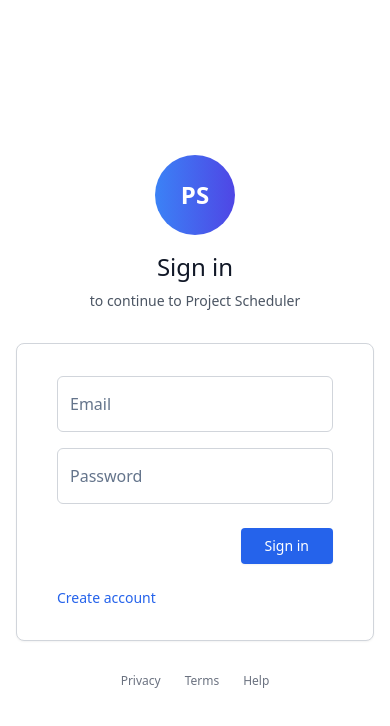
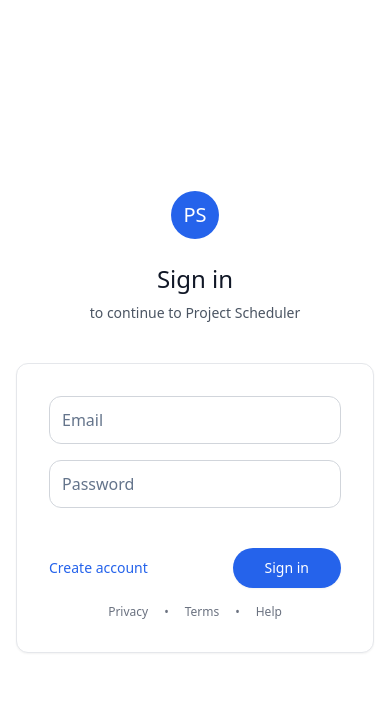
Before and after one commit to Fabazad/avail-time-craft, a React (Vite) app: page /auth in a window 390 px wide. Shown: the top 726 px of the page. Built offline with nearby package versions, Linux system fonts and the light colour scheme.

Commit message:
Refactor UI to modern Google-like design
- Updated all pages and tabs UI to a more modern, Google-inspired design.
- Ensured responsiveness for both computer and mobile views.

```diff
--- a/src/components/ui/tabs.tsx
+++ b/src/components/ui/tabs.tsx
@@ -1,3 +1,4 @@
+
 import * as React from "react"
 import * as TabsPrimitive from "@radix-ui/react-tabs"
 
@@ -12,7 +13,7 @@ const TabsList = React.forwardRef<
   <TabsPrimitive.List
     ref={ref}
     className={cn(
-      "inline-flex h-10 items-center justify-center rounded-md bg-muted p-1 text-muted-foreground",
+      "inline-flex h-10 items-center justify-center rounded-full bg-gray-100 p-1 text-gray-500",
       className
     )}
     {...props}
@@ -27,7 +28,7 @@ const TabsTrigger = React.forwardRef<
   <TabsPrimitive.Trigger
     ref={ref}
     className={cn(
-      "inline-flex items-center justify-center whitespace-nowrap rounded-sm px-3 py-1.5 text-sm font-medium ring-offset-background transition-all focus-visible:outline-none focus-visible:ring-2 focus-visible:ring-ring focus-visible:ring-offset-2 disabled:pointer-events-none disabled:opacity-50 data-[state=active]:bg-background data-[state=active]:text-foreground data-[state=active]:shadow-sm",
+      "inline-flex items-center justify-center whitespace-nowrap rounded-full px-4 py-2 text-sm font-medium ring-offset-background transition-all focus-visible:outline-none focus-visible:ring-2 focus-visible:ring-blue-500 focus-visible:ring-offset-2 disabled:pointer-events-none disabled:opacity-50 data-[state=active]:bg-white data-[state=active]:text-gray-900 data-[state=active]:shadow-sm",
       className
     )}
     {...props}
@@ -42,7 +43,7 @@ const TabsContent = React.forwardRef<
   <TabsPrimitive.Content
     ref={ref}
     className={cn(
-      "mt-2 ring-offset-background focus-visible:outline-none focus-visible:ring-2 focus-visible:ring-ring focus-visible:ring-offset-2",
+      "mt-2 ring-offset-background focus-visible:outline-none focus-visible:ring-2 focus-visible:ring-blue-500 focus-visible:ring-offset-2",
       className
     )}
     {...props}
--- a/src/index.css
+++ b/src/index.css
@@ -1,3 +1,4 @@
+
 @tailwind base;
 @tailwind components;
 @tailwind utilities;
@@ -34,7 +35,7 @@
     --input: 214.3 31.8% 91.4%;
     --ring: 222.2 84% 4.9%;
 
-    --radius: 0.5rem;
+    --radius: 0.75rem;
 
     --sidebar-background: 0 0% 98%;
 
@@ -98,6 +99,21 @@
   }
 
   body {
-    @apply bg-background text-foreground;
+    @apply bg-background text-foreground font-normal;
   }
 }
+
+/* Google-like smooth animations */
+@layer utilities {
+  .transition-smooth {
+    transition: all 0.2s cubic-bezier(0.4, 0, 0.2, 1);
+  }
+
+  .shadow-google {
+    box-shadow: 0 1px 3px 0 rgba(0, 0, 0, 0.1), 0 1px 2px 0 rgba(0, 0, 0, 0.06);
+  }
+
+  .shadow-google-lg {
+    box-shadow: 0 4px 6px -1px rgba(0, 0, 0, 0.1), 0 2px 4px -1px rgba(0, 0, 0, 0.06);
+  }
+}
--- a/src/pages/Auth.tsx
+++ b/src/pages/Auth.tsx
@@ -54,25 +54,26 @@ const Auth = () => {
   };
 
   return (
-    <div className="min-h-screen bg-white flex items-center justify-center p-4">
-      <div className="w-full max-w-sm">
-        {/* Google Logo Area */}
-        <div className="text-center mb-8">
-          <div className="w-20 h-20 mx-auto mb-4 bg-gradient-to-r from-blue-500 to-indigo-600 rounded-full flex items-center justify-center">
-            <span className="text-white text-2xl font-bold">PS</span>
+    <div className="min-h-screen bg-white flex items-center justify-center px-4 py-8">
+      <div className="w-full max-w-md">
+        {/* Logo and Header */}
+        <div className="text-center mb-10">
+          <div className="inline-flex items-center justify-center w-12 h-12 bg-blue-600 rounded-full mb-6">
+            <span className="text-white text-xl font-medium">PS</span>
           </div>
           <h1 className="text-2xl font-normal text-gray-900 mb-2">
-            {isLogin ? 'Sign in' : 'Create your Account'}
+            {isLogin ? 'Sign in' : 'Create your account'}
           </h1>
           <p className="text-sm text-gray-600">
-            {isLogin ? 'to continue to Project Scheduler' : 'to get started with Project Scheduler'}
+            to continue to Project Scheduler
           </p>
         </div>
 
-        {/* Form Card */}
-        <Card className="border border-gray-300 rounded-lg shadow-sm">
-          <CardHeader className="px-10 pt-8 pb-6">
-            <form onSubmit={handleAuth} className="space-y-4">
+        {/* Main Card */}
+        <Card className="border border-gray-200 shadow-sm rounded-lg overflow-hidden">
+          <CardHeader className="px-8 pt-8 pb-0">
+            <form onSubmit={handleAuth} className="space-y-6">
+              <div className="space-y-4">
                 <div>
                   <Input
                     type="email"
@@ -80,7 +81,7 @@ const Auth = () => {
                     value={email}
                     onChange={(e) => setEmail(e.target.value)}
                     required
-                  className="h-14 text-base border-gray-300 rounded-md focus:border-blue-500 focus:ring-1 focus:ring-blue-500 transition-colors"
+                    className="h-12 text-base border-gray-300 rounded-lg focus:border-blue-500 focus:ring-2 focus:ring-blue-100 transition-all"
                   />
                 </div>
 
@@ -92,14 +93,23 @@ const Auth = () => {
                     onChange={(e) => setPassword(e.target.value)}
                     required
                     minLength={6}
-                  className="h-14 text-base border-gray-300 rounded-md focus:border-blue-500 focus:ring-1 focus:ring-blue-500 transition-colors"
+                    className="h-12 text-base border-gray-300 rounded-lg focus:border-blue-500 focus:ring-2 focus:ring-blue-100 transition-all"
                   />
                 </div>
+              </div>
 
-              <div className="flex justify-end pt-2">
+              <div className="flex items-center justify-between pt-4">
+                <button
+                  type="button"
+                  onClick={() => setIsLogin(!isLogin)}
+                  className="text-sm text-blue-600 hover:text-blue-700 font-medium transition-colors"
+                >
+                  {isLogin ? 'Create account' : 'Sign in instead'}
+                </button>
+
                 <Button
                   type="submit"
-                  className="bg-blue-600 hover:bg-blue-700 text-white px-6 py-2 h-9 text-sm font-medium rounded transition-colors shadow-sm"
+                  className="bg-blue-600 hover:bg-blue-700 text-white px-8 py-2.5 h-auto text-sm font-medium rounded-full transition-all shadow-sm hover:shadow-md"
                   disabled={loading}
                 >
                   {loading ? (
@@ -115,29 +125,18 @@ const Auth = () => {
             </form>
           </CardHeader>
 
-          <CardContent className="px-10 pb-8">
-            <div className="space-y-6">
-              <div className="flex items-center justify-between">
-                <button
-                  type="button"
-                  onClick={() => setIsLogin(!isLogin)}
-                  className="text-sm text-blue-600 hover:text-blue-700 font-medium transition-colors"
-                >
-                  {isLogin ? 'Create account' : 'Sign in instead'}
-                </button>
+          <CardContent className="px-8 pb-8 pt-4">
+            <div className="text-center">
+              <div className="text-xs text-gray-500 space-x-4">
+                <a href="#" className="hover:text-gray-700 transition-colors">Privacy</a>
+                <span>•</span>
+                <a href="#" className="hover:text-gray-700 transition-colors">Terms</a>
+                <span>•</span>
+                <a href="#" className="hover:text-gray-700 transition-colors">Help</a>
               </div>
             </div>
           </CardContent>
         </Card>
-
-        {/* Footer */}
-        <div className="mt-8 text-center">
-          <div className="flex justify-center space-x-6 text-xs text-gray-500">
-            <a href="#" className="hover:text-gray-700 transition-colors">Privacy</a>
-            <a href="#" className="hover:text-gray-700 transition-colors">Terms</a>
-            <a href="#" className="hover:text-gray-700 transition-colors">Help</a>
-          </div>
-        </div>
       </div>
     </div>
   );
```
Also changed, not shown: src/pages/Index.tsx (+41 -28 lines). Lines whose indentation alone changed are shown as unchanged.
